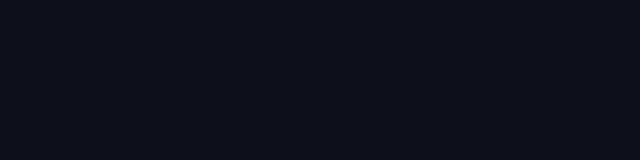
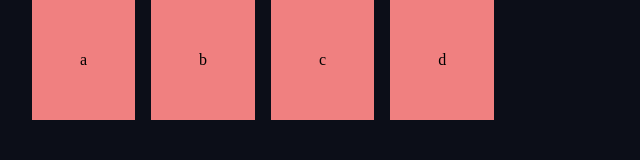
Before and after one commit to SG75/space-travel-site, a plain HTML site: page index.html in a window 1280 px wide. Shown: the whole page, without its empty margins (0-640 px from the left). Drawn offline with Linux system fonts and the light colour scheme.

Commit message:
utility class hold content in middle

```diff
--- a/index.html
+++ b/index.html
@@ -7,7 +7,12 @@
     <link rel="stylesheet" href="styles.css">
 </head>
 <body class="bg-dark">
-
+    <div class="container flex">
+    <div class="box">a</div>
+    <div class="box">b</div>
+    <div class="box">c</div>
+    <div class="box">d</div>
+</div>
 
 </body>
 </html>
--- a/styles.css
+++ b/styles.css
@@ -75,7 +75,7 @@ select{
 
 .container{
     padding-inline: 2em;
-    max-width: 60rem;
+    max-width: 80rem;
     margin-inline: auto;
 }
 /* screen reader only */
@@ -117,3 +117,8 @@ select{
 /* .example-text{
     background-color: hsl( var(--color-light)/ .2 );
 } */
+
+.box{
+    background: lightcoral;
+    padding: 3rem;
+}
```
